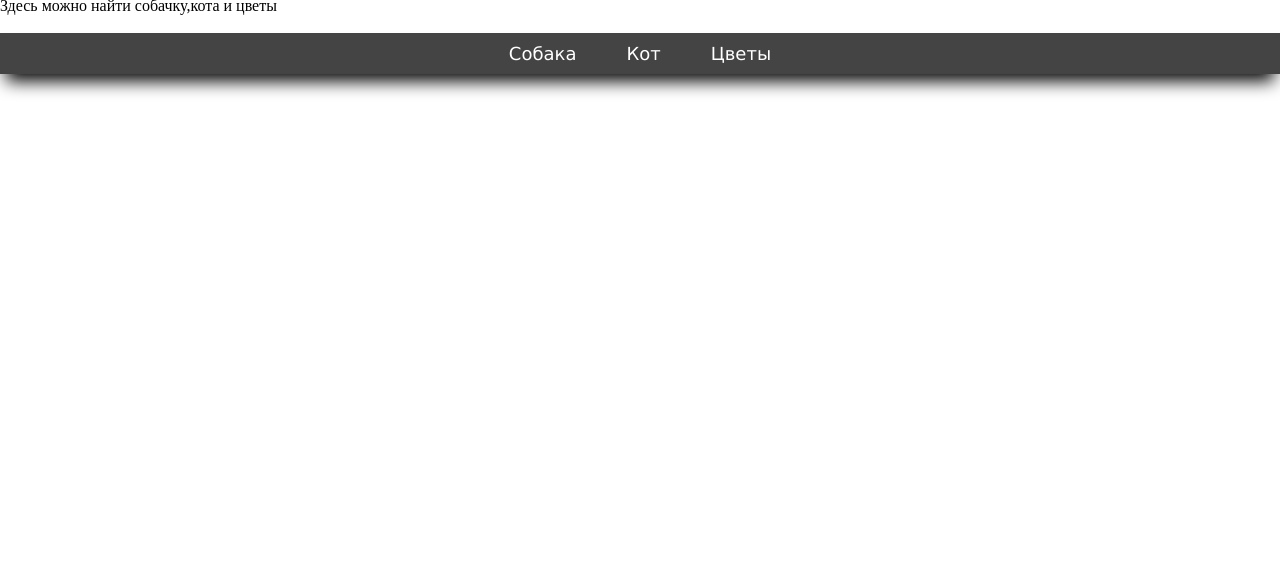
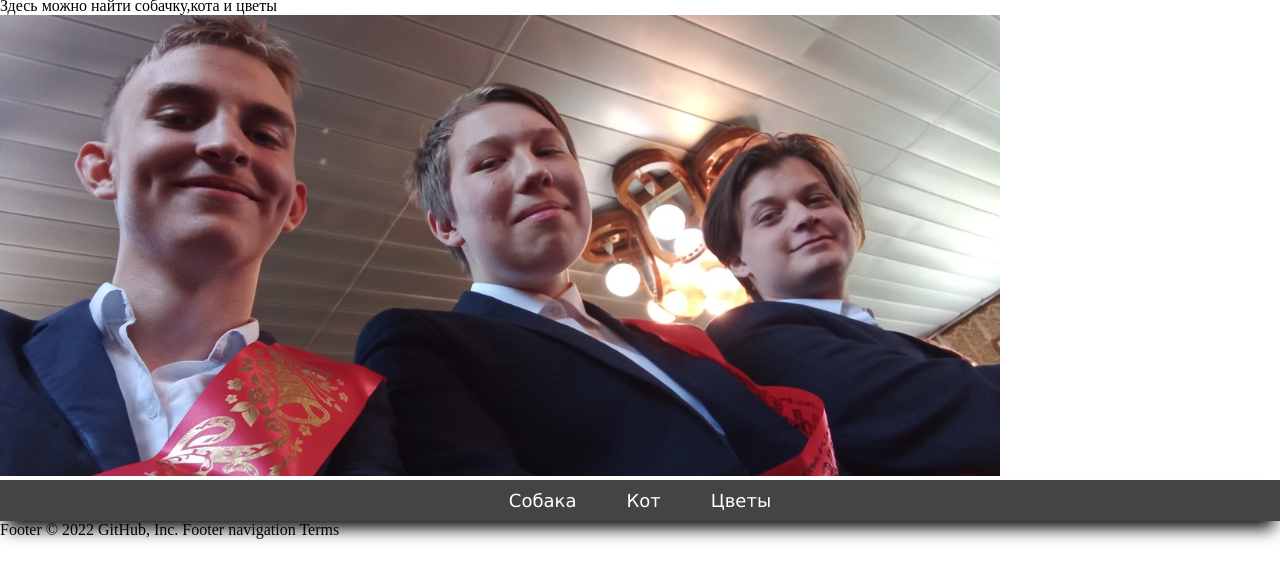
Before and after one commit to ValeraShprot/github.io, a plain HTML site: page index.html in a window 1280 px wide. Shown: the part 40-620 px from the top of the page. Drawn offline with Linux system fonts and the light colour scheme.

Commit message:
Add files via upload

```diff
--- a/index.html
+++ b/index.html
@@ -8,6 +8,7 @@
   <body>
   <h1>Лучший сайт</h1>
   <p>Здесь можно найти собачку,кота и цветы</p>
+  <img src="lico.jpg" width="1000px">
   <br>
   <div class="blok-menu">
   <ul class="menu">
@@ -18,3 +19,7 @@
   </div>
   </body>
 </html>
+Footer
+© 2022 GitHub, Inc.
+Footer navigation
+Terms
```
Also changed, not shown: lico.jpg (added).
